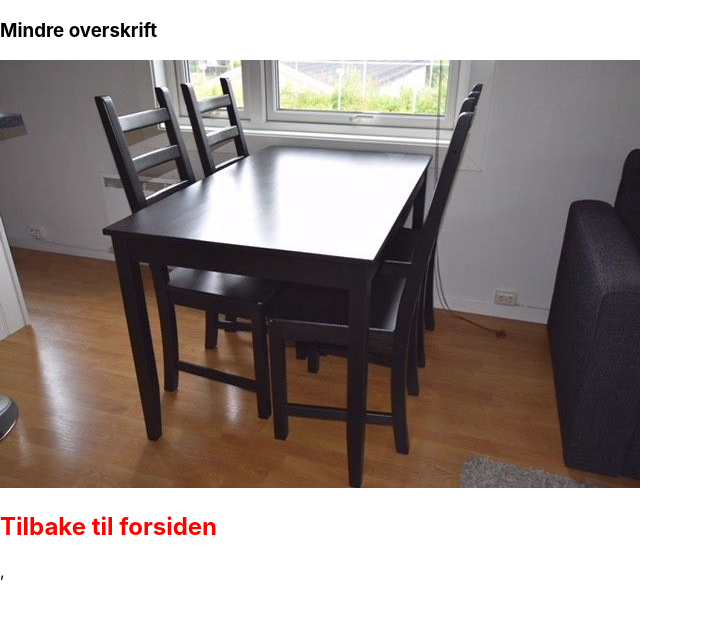
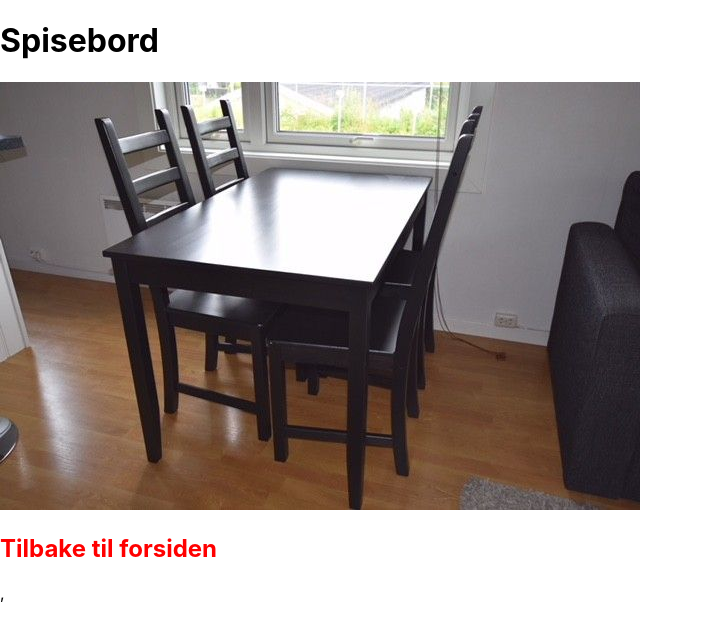
Before and after one commit to Lauvsnes1/Sellpoint, a Next.js app: page /Annonse in a window 1280 px wide. Shown: the top 638 px of the page, without its empty margins (0-703 px from the left). Built offline with nearby package versions, Linux system fonts and the light colour scheme.

Commit message:
edit tab

```diff
--- a/pages/Annonse.js
+++ b/pages/Annonse.js
@@ -1,10 +1,13 @@
+import Head from 'next/head'
 import Link from "next/link"
 import Image from "next/image"
 export default function Test2() {
     return (
         <>
-
-        <h3>Mindre overskrift</h3>
+        <Head>
+            <title>Annonse-Spisebord</title>
+        </Head>
+        <h1>Spisebord</h1>
         <Image src="/images/spisebord.jpg" height={428} width={640} alt="Spisebord"/>
         <h2 className="title">
             <Link href="/">
--- a/pages/index.js
+++ b/pages/index.js
@@ -1,12 +1,16 @@
+import Head from 'next/head'
 import Link from "next/link"
 import Image from "next/image"
 export default function Test() {
     return (
         <>
+        <Head>
+            <title>Sellpoint - Forside</title>
+        </Head>
         <h2 className="title">
             <Link href="/Annonse">
                 <a>
-                Støvsuger
+                Spisebord
                 </a>
             </Link>
         </h2>,
```
